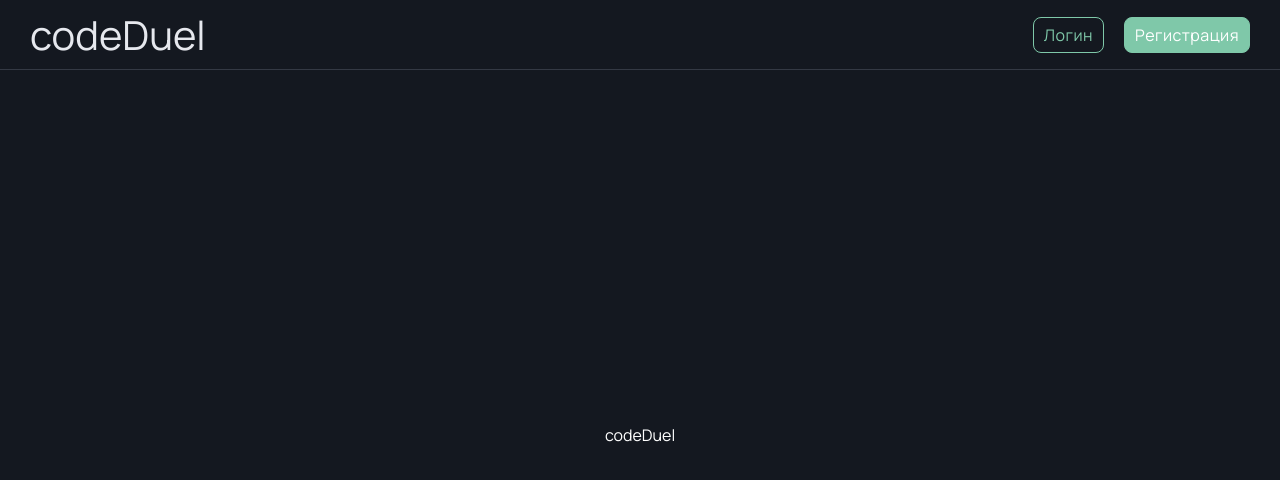
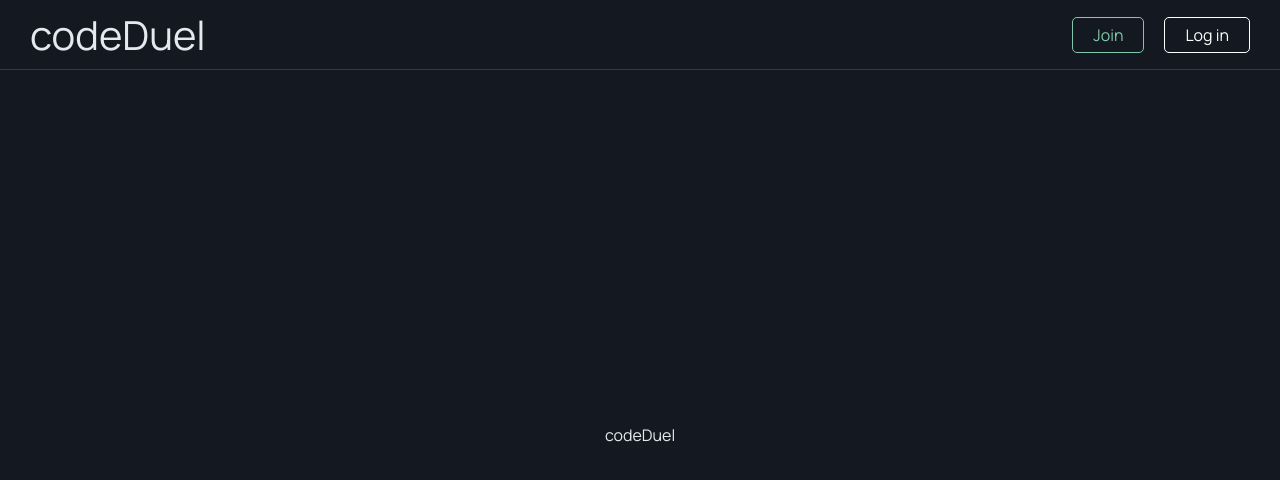
Before and after one commit to grekovpavel019/CodeDuel, a React (Vite) app in the folder frontend/: page / in a window 1280 px wide. Shown: the top 480 px of the page. Built offline with nearby package versions, Linux system fonts and the light colour scheme.

Commit message:
styles: extract styles into global variables

```diff
--- a/frontend/src/app/styles/global.scss
+++ b/frontend/src/app/styles/global.scss
@@ -10,10 +10,10 @@ body {
 
     font-family: var(--font-body);
     font-weight: normal;
-    color: var(--color-text);
+    color: var(--text-primary);
 
     line-height: 1.5;
-    background-color: var(--main-bg);
+    background-color: var(--color-bg);
 }
 
 // #root {
--- a/frontend/src/app/styles/variables.scss
+++ b/frontend/src/app/styles/variables.scss
@@ -1,32 +1,34 @@
 :root {
 
-    /* Typography */
-
+    // Typography
     --font-body: 'Manrope', sans-serif;
     --font-heading: 'Cormorant Garamond', serif;
     --font-code: 'JetBrains Mono', monospace;
 
+    // Base colors
+    --color-bg: #141820;
+
+    --color-surface-1: #20242c;
+    --color-surface-2: #2a2d35;
+    --color-surface-3: #30343e;
+
+    --color-border: #343944;
+
     --text-primary: #e6e8ee;
+    --text-secondary: white;
+    --text-muted: #8e939d;
 
+    --color-accent: #7fc8a9;
+    --color-accent-hover: #94d5b8;
+    --color-accent-muted: #7fc8a922;
 
-    /* App */
+    --success: #7fc8a9;
+    --warning: #e8bd72;
+    --error: #e47d7d;
+    --info: #7fa9d9;
 
-    --main-bg: #141820;
+    // Landing
     --header-bg: var(--surface);
-
-    --surface: #20242c;
-    --surface-hover: #2a2d35;
-    --surface-active: #30343e;
-    --main: #141820;
-
-    --border: #30343e;
-
-
-    /* Accent */
-
-    --accent: #7fc8a9;
-    --accent-hover: #94d5b8;
-    --accent-muted: #7fc8a922;
 
 
     /* Status */
--- a/frontend/src/pages/LandingPage/LandingPage.module.scss
+++ b/frontend/src/pages/LandingPage/LandingPage.module.scss
@@ -5,5 +5,5 @@
     justify-content: center;
     align-items: center;
 
-    color: white;
+    color: var(--text-primary)
 }
--- a/frontend/src/shared/components/button/Button.module.scss
+++ b/frontend/src/shared/components/button/Button.module.scss
@@ -1,35 +1,29 @@
 .primary {
-    border: 1px solid #7fc8a9;
+    padding: 5px 20px;
 
-    padding: 5px 10px;
+    border: 1px solid var(--color-accent);
+    border-radius: 5px;
 
-    color: #7fc8a9;
-    letter-spacing: .5px;
-    border-radius: 8px;
+    color: var(--color-accent);
 
-    transition: all .2s ease-out;
+    transition: opacity .2s ease-out;
 
     &:hover {
-        background-color: #7fc8a9;
-        color: white;
+        opacity: .7;
     }
 }
 
 .secondary {
-    color: white;
+    padding: 5px 20px;
 
-    letter-spacing: .5px;
-    padding: 5px 10px;
-    border: 1px solid #7fc8a9;
+    border: 1px solid var(--text-secondary);
+    border-radius: 5px;
 
-    border-radius: 8px;
+    color: var(--text-secondary);
 
-    background-color: #7fc8a9;
-
-    transition: all .2s ease-out;
+    transition: opacity .2s ease-out;
 
     &:hover {
-        background-color: transparent;
-        color: #7fc8a9;
+        opacity: .7;
     }
 }
--- a/frontend/src/widgets/LandingHeader/LandingHeader.module.scss
+++ b/frontend/src/widgets/LandingHeader/LandingHeader.module.scss
@@ -7,9 +7,9 @@
     justify-content:space-between;
     align-items: center;
 
-    background-color: var(--main);
+    background-color: var(--color-bg);
 
-    border-bottom: 1px solid #343944;;
+    border-bottom: 1px solid var(--color-border);
 
     color: var(--text-primary);
 }
--- a/frontend/src/widgets/LandingHeader/LandingHeader.tsx
+++ b/frontend/src/widgets/LandingHeader/LandingHeader.tsx
@@ -13,8 +13,8 @@ const LandingHeader: FC = (): React.JSX.Element => {
             </div>
 
             <div className={styles.headerActions}>
-                <Button format="primary">Логин</Button>
-                <Button format="secondary">Регистрация</Button>
+                <Button format="primary">Join</Button>
+                <Button format="secondary">Log in</Button>
             </div>
         </header>
     );
```
